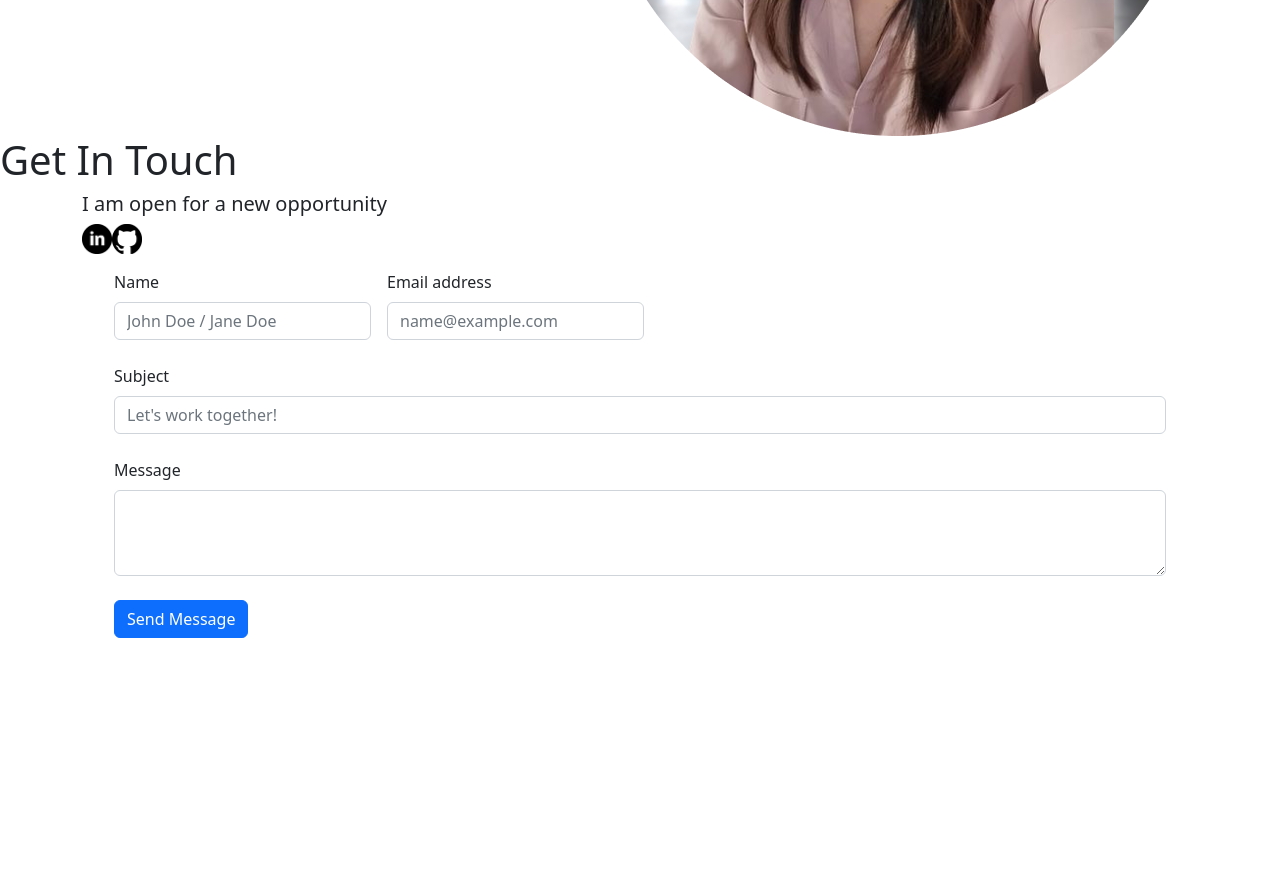
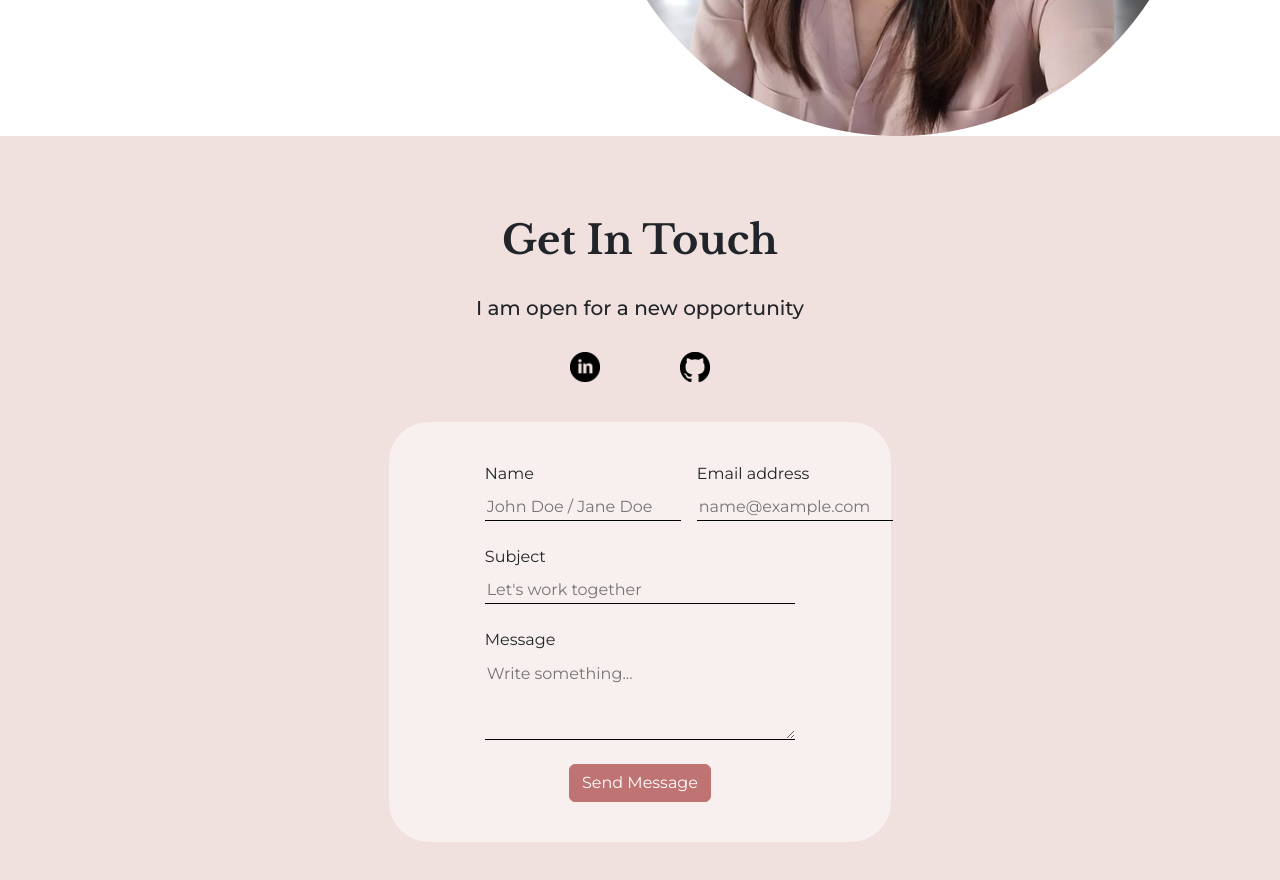
Before and after one commit to jpark0224/portfolio, a React (Create React App) app: page /contacts in a window 1280 px wide. Shown: the part 520-1400 px from the top of the page. Before the commit the page ends 1174 px from the top, so only its background shows below. Built offline with nearby package versions, Linux system fonts and the light colour scheme.

Commit message:
styled contacts page

```diff
--- /dev/null
+++ b/react-app-env.d.ts
@@ -0,0 +1 @@
+declare module "*.css";
--- a/src/components/Contacts.tsx
+++ b/src/components/Contacts.tsx
@@ -36,41 +36,49 @@ const Contacts = () => {
   };
 
   return (
-    <>
-      <h1>Get In Touch</h1>
-      <Container>
-        <h5>I am open for a new opportunity</h5>
+    <Container fluid className="contactsContainer">
+      <h1 className="heading">Get In Touch</h1>
+      <h5 className="subheading">I am open for a new opportunity</h5>
+      <div className="links">
         <a href="https://www.linkedin.com/in/julie-park-developer/">
           <img alt="LinkedIn logo" src={LinkedInLogo} width="30" height="30" />
         </a>
         <a href="https://github.com/jpark0224">
           <img alt="LinkedIn logo" src={GithubLogo} width="30" height="30" />
         </a>
+      </div>
       <Form onSubmit={submitHandler} className="formContainer">
         <Stack direction="horizontal" gap={3}>
           <Form.Group className="formGroup" controlId="name">
-              <Form.Label>Name</Form.Label>
-              <Form.Control type="text" placeholder="John Doe / Jane Doe" />
+            <Stack gap={2}>
+              <label>Name</label>
+              <input type="text" placeholder="John Doe / Jane Doe" />
+            </Stack>
           </Form.Group>
           <Form.Group className="formGroup" controlId="email">
-              <Form.Label>Email address</Form.Label>
-              <Form.Control type="email" placeholder="name@example.com" />
+            <Stack gap={2}>
+              <label>Email address</label>
+              <input type="email" placeholder="name@example.com" />
+            </Stack>
           </Form.Group>
         </Stack>
         <Form.Group className="formGroup" controlId="subject">
-            <Form.Label>Subject</Form.Label>
-            <Form.Control type="text" placeholder="Let's work together!" />
+          <Stack gap={2}>
+            <label>Subject</label>
+            <input type="text" placeholder="Let's work together" />
+          </Stack>
         </Form.Group>
         <Form.Group className="formGroup" controlId="message">
-            <Form.Label>Message</Form.Label>
-            <Form.Control as="textarea" rows={3} type="text" />
+          <Stack gap={2}>
+            <label>Message</label>
+            <textarea className="message" placeholder="Write something..." />
+          </Stack>
         </Form.Group>
-          <Button variant="primary" type="submit">
+        <Button className="submitButton" variant="primary" type="submit">
           Send Message
         </Button>
       </Form>
     </Container>
-    </>
   );
 };
 
--- a/src/global.d.ts
+++ /dev/null
@@ -1,2 +0,0 @@
-declare module "*.module.css";
-declare module "*.module.scss";
--- a/src/styles.css
+++ b/src/styles.css
@@ -1,14 +1,39 @@
-body {
-  background-color: "#F0E1DE";
-  font-family: "Libre Baskerville", serif, "Montserrat", sans-serif;
+.contactsContainer {
+  background-color: #f0e1de;
+  font-family: "Libre Baskerville", serif;
+  display: flex;
+  flex-direction: column;
+  justify-content: center;
+  align-items: center;
+  row-gap: 1.5rem;
+  padding: 5rem 0 5rem 0;
+}
+
+.heading {
+  font-weight: bold;
+}
+
+.links {
+  display: flex;
+  flex-direction: row;
+  align-items: center;
+  gap: 5rem;
 }
 
 .formContainer {
-  --shadow: 5px 5px 10px rgba(0, 0, 0, 0.4);
-  --radius: 10px;
+  --radius: 40px;
+  width: 40%;
+  padding: 2.5rem 6em;
+  background-color: rgba(255, 255, 255, 0.5);
+  border-radius: var(--radius);
+  font-family: "Montserrat", sans-serif;
+  margin-top: 1rem;
+  display: flex;
+  flex-direction: column;
+}
 
-  padding: 1rem 2rem;
-  background-color: white;
+.subheading {
+  font-family: "Montserrat", sans-serif;
 }
 
 .formGroup {
@@ -16,8 +41,37 @@ body {
   margin-bottom: 1.5rem;
 }
 
-input {
+input,
+textarea {
   border: 0;
   outline: 0;
-  border-bottom: black;
+  border-bottom: 1px solid black;
+  background: transparent;
 }
+
+label {
+  display: inline-block;
+}
+
+.message {
+  height: 5rem;
+}
+
+.btn-primary {
+  background-color: #bf7373 !important;
+  border-color: #bf7373 !important;
+}
+
+.btn-primary:hover,
+.btn-primary:active,
+.btn-primary:visited,
+.btn-primary:focus {
+  background-color: #bf7373 !important;
+  filter: brightness(90%);
+  background-color: #bf7373 !important;
+}
+
+.submitButton {
+  width: fit-content;
+  align-self: center;
+}
--- a/styles.d.ts
+++ /dev/null
@@ -1,4 +0,0 @@
-declare module "*.module.css" {
-  const classes: { [key: string]: string };
-  export default classes;
-}
--- a/webpack.config.js
+++ /dev/null
@@ -1,21 +0,0 @@
-const path = require("path");
-
-module.exports = {
-  entry: "./src/index.ts",
-  module: {
-    rules: [
-      {
-        test: /\.tsx?$/,
-        use: "ts-loader",
-        exclude: /node_modules/,
-      },
-    ],
-  },
-  resolve: {
-    extensions: [".tsx", ".ts", ".js"],
-  },
-  output: {
-    filename: "bundle.js",
-    path: path.resolve(__dirname, "dist"),
-  },
-};
```
Also changed, not shown: package.json (+7 -0 lines), src/tsconfig.json (added, +7 -0 lines), tsconfig.json (+2 -8 lines). Lines whose indentation alone changed are shown as unchanged.
